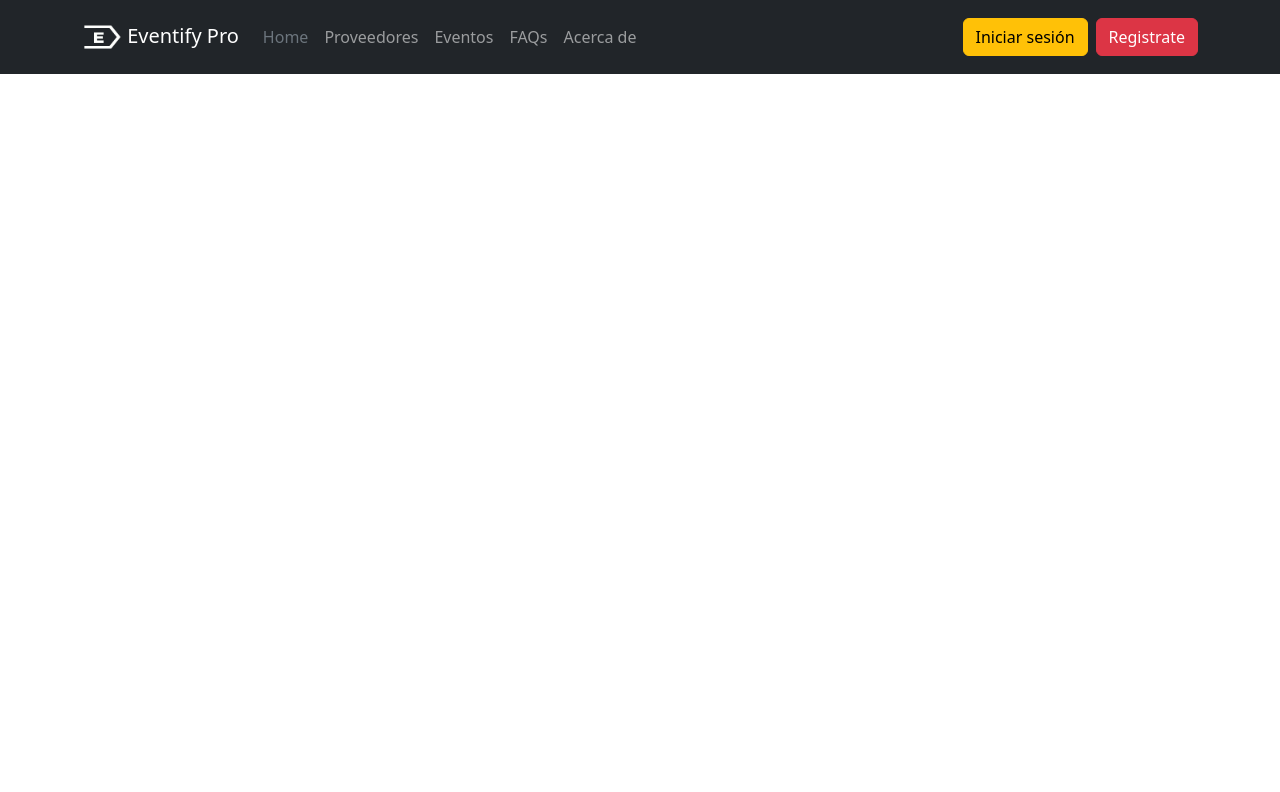
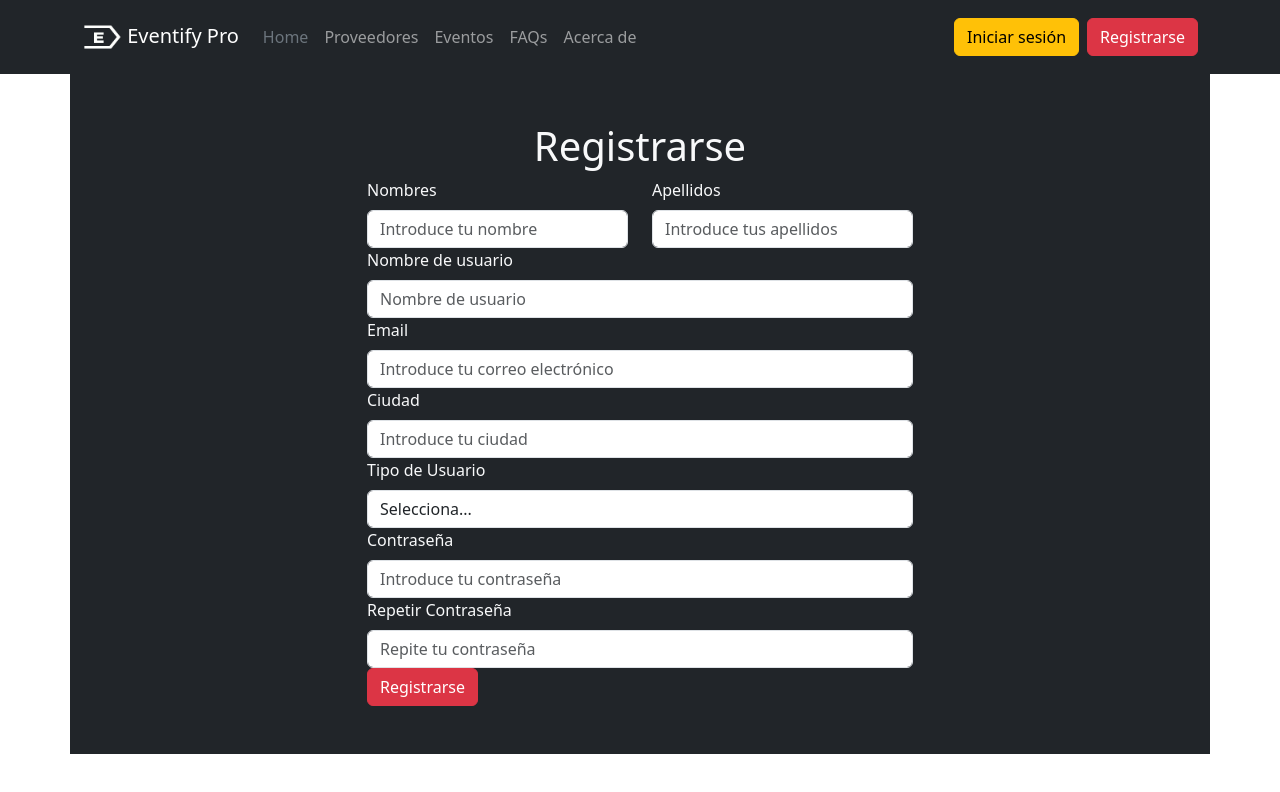
Before and after one commit to ignaciofrag/Eventify-pro-base, a React (Create React App) app: page /registrarse in a window 1280 px wide. Shown: the top 792 px of the page. Built offline with nearby package versions, Linux system fonts and the light colour scheme.

Commit message:
integracion post.js y registrousuario.js from Italo

```diff
--- a/src/App.js
+++ b/src/App.js
@@ -4,8 +4,10 @@ import Home from './views/home';
 import NavigationBar from './components/navbar';
 import UserNavbar from './components/usernavbar'; // Asegúrate de que este es el nombre correcto y la ruta del archivo
 import LoginModal from './components/login'
+import Post from './components/post';
 import UserDashboard from './views/userdashboard';
 import Cityview from './views/Cityview';
+import RegistroUsuario from './components/RegistroUsuario';
 import 'bootstrap/dist/css/bootstrap.min.css';
 import "@fortawesome/fontawesome-free/css/all.min.css";
 
@@ -20,7 +22,9 @@ function App() {
         <Routes>
           <Route path="/" element={<Home />} />
           <Route path="/userdashboard" element={<UserDashboard />} />
+          <Route path="/post" element={<Post />} />
           <Route path="/city/:cityName" element={<Cityview />} />
+          <Route path="/registrarse" element={<RegistroUsuario />} /> {/* Usa element en lugar de component */}
           {/* Agregar más rutas aquí */}
         </Routes>
         <LoginModal show={showLogin} onHide={() => setShowLogin(false)} />
--- /dev/null
+++ b/src/components/RegistroUsuario.js
@@ -0,0 +1,66 @@
+import React from "react";
+import { Form, Button } from "react-bootstrap";
+      {/* Italo B from proyecto-avance*/}
+
+function RegistroUsuario() {
+  return (
+    <div className="container bg-dark text-light py-5">
+      <div className="row justify-content-center">
+        <div className="col-md-6">
+          <div id="registrarse" className="contenedor-formularios">
+            <h1 className="text-center">Registrarse</h1>
+            <Form>
+              <div className="row">
+                <div className="col-md-6">
+                  <Form.Group>
+                    <Form.Label>Nombres</Form.Label>
+                    <Form.Control type="text" required placeholder="Introduce tu nombre" />
+                  </Form.Group>
+                </div>
+                <div className="col-md-6">
+                  <Form.Group>
+                    <Form.Label>Apellidos</Form.Label>
+                    <Form.Control type="text" required placeholder="Introduce tus apellidos" />
+                  </Form.Group>
+                </div>
+              </div>
+              <Form.Group>
+                <Form.Label>Nombre de usuario</Form.Label>
+                <Form.Control type="text" required placeholder="Nombre de usuario" />
+              </Form.Group>
+              <Form.Group>
+                <Form.Label>Email</Form.Label>
+                <Form.Control type="email" required placeholder="Introduce tu correo electrónico" />
+              </Form.Group>
+              <Form.Group>
+                <Form.Label>Ciudad</Form.Label>
+                <Form.Control type="text" required placeholder="Introduce tu ciudad" />
+              </Form.Group>
+              <Form.Group>
+                <Form.Label>Tipo de Usuario</Form.Label>
+                <Form.Control as="select" required>
+                  <option value="">Selecciona...</option>
+                  <option value="Proveedor">Proveedor</option>
+                  <option value="Cliente">Cliente</option>
+                </Form.Control>
+              </Form.Group>
+              <Form.Group>
+                <Form.Label>Contraseña</Form.Label>
+                <Form.Control type="password" required placeholder="Introduce tu contraseña" />
+              </Form.Group>
+              <Form.Group>
+                <Form.Label>Repetir Contraseña</Form.Label>
+                <Form.Control type="password" required placeholder="Repite tu contraseña" />
+              </Form.Group>
+              <Button variant="primary" type="submit" className="btn-danger">
+                Registrarse
+              </Button>
+            </Form>
+          </div>
+        </div>
+      </div>
+    </div>
+  );
+}
+
+export default RegistroUsuario;
--- a/src/components/navbar.js
+++ b/src/components/navbar.js
@@ -1,5 +1,6 @@
 import React from 'react';
 import '../styles/navbar.css'
+import { Link } from 'react-router-dom';
 import { Container, Navbar, Nav, Form, FormControl, Button } from 'react-bootstrap';
 
 function NavigationBar ({ onLoginClick }) {
@@ -28,7 +29,7 @@ function NavigationBar ({ onLoginClick }) {
               </Nav>
 
               <Button variant="warning" className="me-2" onClick={onLoginClick}>Iniciar sesión</Button>
-              <Button variant="danger">Registrate</Button>
+<Link to="/registrarse" className="btn btn-danger">Registrarse</Link>
             </Navbar.Collapse>
           </Container>
         </Navbar>
--- /dev/null
+++ b/src/components/post.js
@@ -0,0 +1,84 @@
+import React from 'react';
+
+function Post() {
+    return (
+        <div className="container">
+            <div className="row">
+                <div className="col-12 col-sm-8">
+                    <div id="slider-commercial" className="carousel slide" data-bs-ride="carousel">
+                        <div className="carousel-inner">
+                            <div className="carousel-item active">
+                                <img src="https://cdn0.matrimonios.cl/article-real-wedding/303/3_2/960/jpg/410041.jpeg" className="d-block w-100" alt="" />
+                            </div>
+                            <div className="carousel-item">
+                                <img src="https://encrypted-tbn0.gstatic.com/images?q=tbn:ANd9GcQ5Xdkm_D-Ma8kq26Oip2h4CjgjyYbr1c4cQi3qXpmVUw&s" className="d-block w-100" alt="" />
+                            </div>
+                            <div className="carousel-item">
+                                <img src="https://www.zankyou.cl/images/mag-card-c/fc2/80b6/878/623/-/cl/wp-content/uploads/2018/07/befunky-collage-8-1.jpg" className="d-block w-100" alt="" />
+                            </div>
+                        </div>
+                        <button className="carousel-control-prev" type="button" data-bs-target="#slider-commercial" data-bs-slide="prev">
+                            <span className="carousel-control-prev-icon" aria-hidden="true"></span>
+                            <span className="visually-hidden">Previous</span>
+                        </button>
+                        <button className="carousel-control-next" type="button" data-bs-target="#slider-commercial" data-bs-slide="next">
+                            <span className="carousel-control-next-icon" aria-hidden="true"></span>
+                            <span className="visually-hidden">Next</span>
+                        </button>
+                    </div>
+                    <h3>Información</h3>
+                    <p>
+                        Daniella Pilpintu es una maestra de ceremonias simbólicas apasionada por crear momentos únicos y auténticos en cada etapa de la vida, especialmente en bodas. Su objetivo es brindarles una experiencia llena de emociones y significados duraderos. Desde festejos íntimos hasta grandes celebraciones, ella ofrece una guía cálida y profesional en cada paso del camino.
+                    </p>
+                    <h3>Servicios que ofrece</h3>
+                    <p>Se especializa en rituales simbólicos y alternativos. Puede diseñar cuidadosamente cada aspecto de este día de acuerdo a sus deseos y necesidades. El proceso involucra una o dos entrevistas previas. El tipo de ceremonias que brinda son:</p>
+                    <div className="table-responsive">
+                        <table className="table">
+                            <tbody>
+                                <tr>
+                                    <td>Entre 100 y 300 invitados</td>
+                                    <td>Ceremonia</td>
+                                    <td>Ecológicas</td>
+                                    <td>Al aire libre</td>
+                                </tr>
+                            </tbody>
+                        </table>
+                    </div>
+                </div>
+                <div className="col-12 col-sm-4">
+                    <div className="mb-3">
+                        <a href="commercial.html" className="btn btn-danger"><i className="fa fa-angle-left" aria-hidden="true"></i> Volver al listado</a>
+                    </div>
+                    <div className="mb-3">
+                        <a href="#!" className="btn btn-danger">Siguiente anuncio <i className="fa fa-angle-right" aria-hidden="true"></i></a>
+                    </div>
+                    <div className="card mb-3">
+                        <div className="card-body">
+                            <h5 className="card-title">Daniela paz</h5>
+                            <p className="card-text">$500000</p>
+                        </div>
+                    </div>
+                    <div className="card mb-3">
+                        <ul className="list-group list-group-flush">
+                            <li className="list-group-item">
+                                <svg xmlns="http://www.w3.org/2000/svg" width="16" height="16" fill="currentColor" className="bi bi-star" viewBox="0 0 16 16">
+                                    <path d="M2.866 14.85c-.078.444.36.791.746.593l4.39-2.256 4.389 2.256c.386.198.824-.149.746-.592l-.83-4.73 3.522-3.356c.33-.314.16-.888-.282-.95l-4.898-.696L8.465.792a.513.513 0 0 0-.927 0L5.354 5.12l-4.898.696c-.441.062-.612.636-.283.95l3.523 3.356-.83 4.73zm4.905-2.767-3.686 1.894.694-3.957a.56.56 0 0 0-.163-.505L1.71 6.745l4.052-.576a.53.53 0 0 0 .393-.288L8 2.223l1.847 3.658a.53.53 0 0 0 .393.288l4.052.575-2.906 2.77a.56.56 0 0 0-.163.506l.694 3.957-3.686-1.894a.5.5 0 0 0-.461 0z"/>
+                                </svg> Sin Opiniones
+                            </li>
+                            <li className="list-group-item">
+                                <svg xmlns="http://www.w3.org/2000/svg" width="16" height="16" fill="currentColor" className="bi bi-geo-alt" viewBox="0 0 16 16">
+                                    <path d="M12.166 8.94c-.524 1.062-1.234 2.12-1.96 3.07A32 32 0 0 1 8 14.58a32 32 0 0 1-2.206-2.57c-.726-.95-1.436-2.008-1.96-3.07C3.304 7.867 3 6.862 3 6a5 5 0 0 1 10 0c0 .862-.305 1.867-.834 2.94M8 16s6-5.686 6-10A6 6 0 0 0 2 6c0 4.314 6 10 6 10"/>
+                                    <path d="M8 8a2 2 0 1 1 0-4 2 2 0 0 1 0 4m0 1a3 3 0 1 0 0-6 3 3 0 0 0 0 6"/>
+                                </svg>
+                            </li>
+                            <li className="list-group-item"><i className="fa fa-mobile" aria-hidden="true"></i> 12345678</li>
+                        </ul>
+                    </div>
+                    <button type="button" className="btn btn-danger">Reservar</button>
+                </div>
+            </div>
+        </div>
+    );
+}
+
+export default Post;
```
Also changed, not shown: 1 other file (tests, documents, lock files or other folders).
